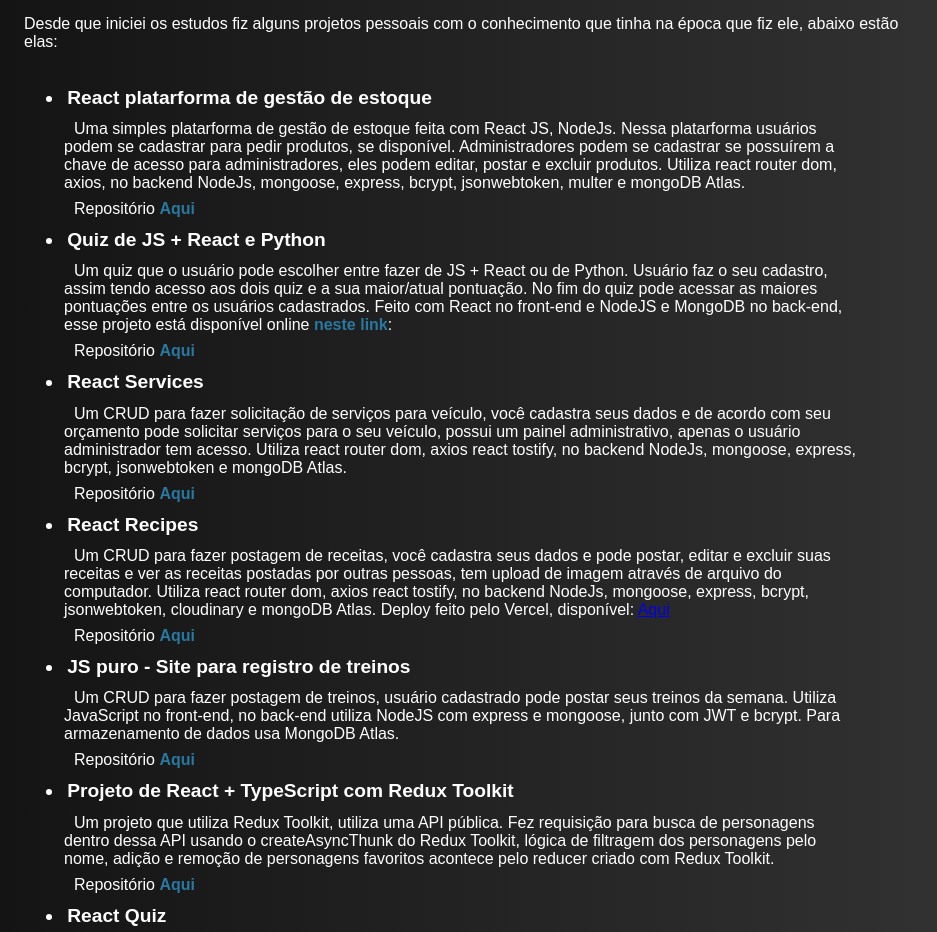
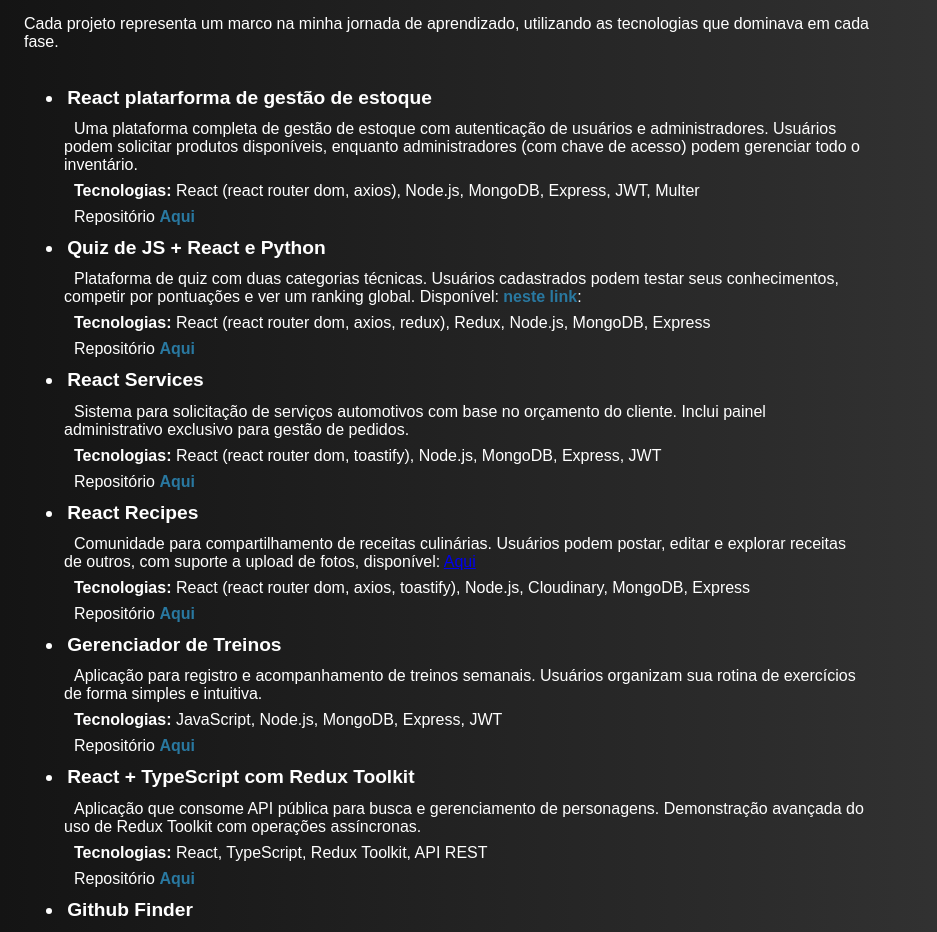
Before and after one commit to vitoriafreitasdev/portifolio, a React (Vite) app in the folder my-portfolio/: page /sobremim in a window 1280 px wide. Shown: the part 204-1136 px from the top of the page, without its empty margins (0-937 px from the left). Built offline with nearby package versions, Linux system fonts and the light colour scheme; a web font is replaced by a local one.

Commit message:
mudanças na pagina de projetos pessoais

```diff
--- a/my-portfolio/src/routes/AboutMe.jsx
+++ b/my-portfolio/src/routes/AboutMe.jsx
@@ -1,9 +1,10 @@
+
 import certificadoAlgoritmos from "../../images/certificado1.png"
 import certificadoFrontEnd from "../../images/certificado2.png"
 
 import "./AboutMe.css"
 const AboutMe = () => {
-    // fazer os repositorios no git de cada um dos projetos.
+
   return (
     <div className="aboutme-main-div">
 
@@ -13,43 +14,52 @@
             <div className="div-projects">
                     <h2>Projetos pessoais.</h2>
                     <p className="introduction-p">
-                        Desde que iniciei os estudos fiz alguns projetos pessoais com o conhecimento que tinha na época que fiz ele, abaixo estão elas:
+                        Cada projeto representa um marco na minha jornada de aprendizado,
+                        utilizando as tecnologias que dominava em cada fase.
                     </p>
 
                     <ul className="ul-projects">
                         <li>React platarforma de gestão de estoque</li>
-                        <p>Uma simples platarforma de gestão de estoque feita com React JS, NodeJs. Nessa platarforma usuários podem se cadastrar para pedir produtos, se disponível. Administradores podem se cadastrar se possuírem a chave de acesso para administradores, eles podem editar, postar e excluir produtos. Utiliza react router dom, axios, no backend NodeJs, mongoose, express, bcrypt, jsonwebtoken, multer e mongoDB Atlas.</p>
+                        <p>Uma plataforma completa de gestão de estoque com autenticação de usuários e administradores. Usuários podem solicitar produtos disponíveis, enquanto administradores (com chave de acesso) podem gerenciar todo o inventário.</p>
+                        <p><span>Tecnologias:</span> React (react router dom, axios), Node.js, MongoDB, Express, JWT, Multer</p>
                         <p>Repositório <a className="link" href="https://github.com/vitoriafreitasdev/platarforma-de-gestao-de-estoque" target="_blank">Aqui</a></p>
 
                         <li>Quiz de JS + React e Python</li>
                         <p>
-                            Um quiz que o usuário pode escolher entre fazer de JS + React ou de Python. Usuário faz o seu cadastro, assim tendo acesso aos dois quiz e a sua maior/atual pontuação. No fim do quiz pode acessar as maiores pontuações entre os usuários cadastrados. Feito com React no front-end e NodeJS e MongoDB no back-end, esse projeto está disponível online <a className="link" href="https://quiz-redux-extension-frontend.vercel.app/" target="_blank">neste link</a>:
+                           Plataforma de quiz com duas categorias técnicas. Usuários cadastrados podem testar seus conhecimentos, competir por pontuações e ver um ranking global.
+                           Disponível: <a className="link" href="https://quiz-redux-extension-frontend.vercel.app/" target="_blank">neste link</a>:
                         </p>
+                        <p><span>Tecnologias:</span> React (react router dom, axios, redux), Redux, Node.js, MongoDB, Express</p>
                         <p>Repositório <a className="link" href="https://github.com/vitoriafreitasdev/quiz_redux_extension" target="_blank">Aqui</a></p>
+
                         <li>React Services</li>
-                        <p>Um CRUD para fazer solicitação de serviços para veículo, você cadastra seus dados e de acordo com seu orçamento pode solicitar serviços para o seu veículo, possui um painel administrativo, apenas o usuário administrador tem acesso. Utiliza react router dom, axios react tostify, no backend NodeJs, mongoose, express, bcrypt, jsonwebtoken e mongoDB Atlas.</p>
+                        <p>Sistema para solicitação de serviços automotivos com base no orçamento do cliente. Inclui painel administrativo exclusivo para gestão de pedidos.</p>
+                        <p><span>Tecnologias:</span> React (react router dom, toastify), Node.js, MongoDB, Express, JWT</p>
                         <p>Repositório <a className="link" href="https://github.com/vitoriafreitasdev/ReactServices" target="_blank">Aqui</a></p>
 
                         <li>React Recipes </li>
-                        <p>Um CRUD para fazer postagem de receitas, você cadastra seus dados e pode postar, editar e excluir suas receitas e ver as receitas postadas por outras pessoas, tem upload de imagem através de arquivo do computador. Utiliza react router dom, axios react tostify, no backend NodeJs, mongoose, express, bcrypt, jsonwebtoken, cloudinary e mongoDB Atlas. Deploy feito pelo Vercel, disponível: <a href="https://react-recipes-frontend-zeta.vercel.app/" target="_black">Aqui</a></p>
+                        <p>Comunidade para compartilhamento de receitas culinárias. Usuários podem postar, editar e explorar receitas de outros, com suporte a upload de fotos, disponível: <a href="https://react-recipes-frontend-zeta.vercel.app/" target="_black">Aqui</a></p>
+                        <p><span>Tecnologias:</span> React (react router dom, axios, toastify), Node.js, Cloudinary, MongoDB, Express</p>
                         <p>Repositório <a className="link" href="https://github.com/vitoriafreitasdev/ReactRecipes" target="_blank">Aqui</a></p>
 
-                        <li>JS puro - Site para registro de treinos</li>
-                        <p>Um CRUD para fazer postagem de treinos, usuário cadastrado pode postar seus treinos da semana. Utiliza JavaScript no front-end, no back-end utiliza NodeJS com express e mongoose, junto com JWT e bcrypt. Para armazenamento de dados usa MongoDB Atlas.</p>
+                        <li>Gerenciador de Treinos</li>
+                        <p>Aplicação para registro e acompanhamento de treinos semanais. Usuários organizam sua rotina de exercícios de forma simples e intuitiva.</p>
+                        <p><span>Tecnologias:</span> JavaScript, Node.js, MongoDB, Express, JWT</p>
                         <p>Repositório <a className="link" href="https://github.com/vitoriafreitasdev/JS_Project" target="_blank">Aqui</a></p>
 
-                        <li>Projeto de React + TypeScript com Redux Toolkit</li>
-                        <p>Um projeto que utiliza Redux Toolkit, utiliza uma API pública. Fez requisição para busca de personagens dentro dessa API usando o createAsyncThunk do Redux Toolkit, lógica de filtragem dos personagens pelo nome, adição e remoção de personagens favoritos acontece pelo reducer criado com Redux Toolkit.</p>
+                        <li>React + TypeScript com Redux Toolkit</li>
+                        <p>Aplicação que consome API pública para busca e gerenciamento de personagens. Demonstração avançada do uso de Redux Toolkit com operações assíncronas.</p>
+                        <p><span>Tecnologias:</span> React, TypeScript, Redux Toolkit, API REST</p>
                         <p>Repositório <a className="link" href="https://github.com/vitoriafreitasdev/ReduxProject" target="_blank">Aqui</a></p>
 
-                        <li>React Quiz</li>
+                        <li>Github Finder</li>
+                        <p>Um sistema para procurar perfis do Github e retorna o perfil com os melhores repositórios. Utiliza o react router dom e api do Github.</p>
+                        <p><span>Tecnologias:</span> React, TypeScript, GitHub API</p>
+                        <p>Repositório <a className="link" href="https://github.com/vitoriafreitasdev/GitHubFinderReactTS" target="_blank">Aqui</a></p>
+
+                        {/* <li>React Quiz</li>
                         <p>Um quiz feito em react, utilizando useReducer e o useContext</p>
                         <p>Repositório <a className="link" href="https://github.com/vitoriafreitasdev/ReactQuiz" target="_blank">Aqui</a></p>
-
-
-                        <li>Github Finder com react e TypeScript</li>
-                        <p>Um sistema para procurar perfis do Github e retorna o perfil com os melhores repositórios. Utiliza o react router dom e api do Github.</p>
-                        <p>Repositório <a className="link" href="https://github.com/vitoriafreitasdev/GitHubFinderReactTS" target="_blank">Aqui</a></p>
 
                         <li>React Party Time</li>
                         <p>Um sistema para agendamento de festas, cria, edita e mostra as festas cadastradas. Utilizei React com react-router-dom, axios e no backend NodeJS com express, mongoose e mongoDB Atlas.</p>
@@ -65,7 +75,7 @@
 
                         <li>APIRESTful com nodeJS.</li>
                         <p>Uma api feita com nodejs para um CRUD simples, utiliza nodeJS com Express e mongoose para fazer as interações com o banco MongoDB Atlas.</p>
-                        <p>Repositório <a className="link" href="https://github.com/vitoriafreitasdev/API-RESTful-NodeJS" target="_blank">Aqui</a></p>
+                        <p>Repositório <a className="link" href="https://github.com/vitoriafreitasdev/API-RESTful-NodeJS" target="_blank">Aqui</a></p> */}
                     </ul>
 
             </div>
--- a/my-portfolio/src/routes/Contacts.css
+++ b/my-portfolio/src/routes/Contacts.css
@@ -28,3 +28,7 @@
 
     color: #fff;
 }
+
+span{
+    font-weight: bolder;
+}
```
